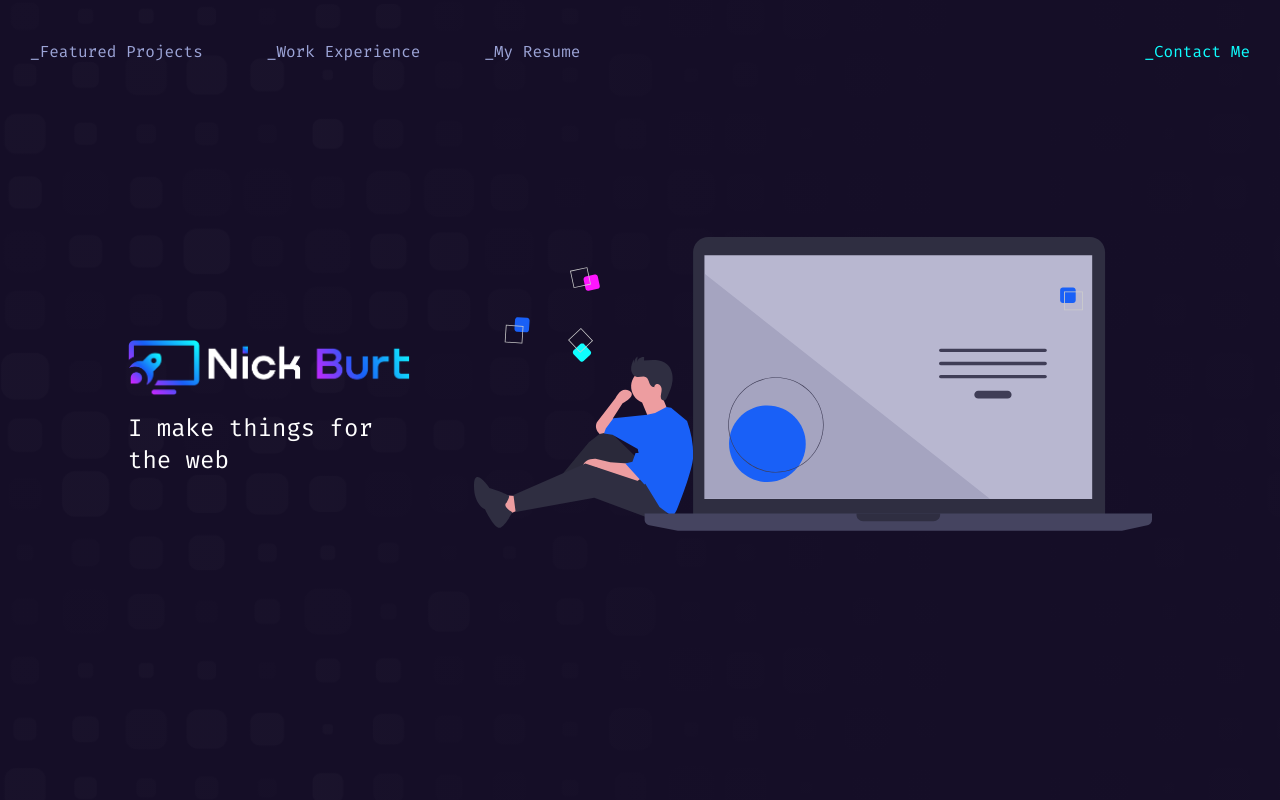
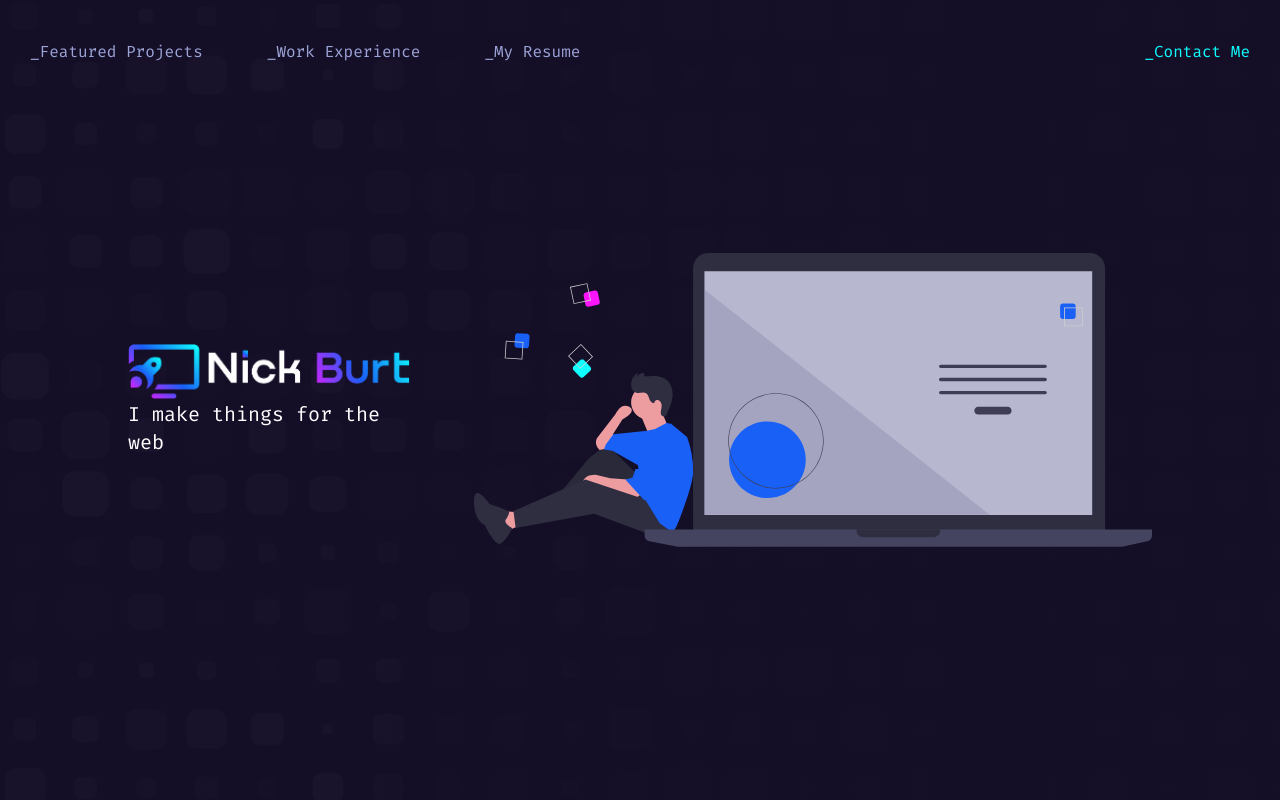
Before and after one commit to nbur4556/svkit-portfolio, a SvelteKit app: page / in a window 1280 px wide. Shown: the top 800 px of the page. Built offline with nearby package versions, Linux system fonts and the light colour scheme.

Commit message:
adjust sizing of hero image

```diff
--- a/src/components/Hero.svelte
+++ b/src/components/Hero.svelte
@@ -6,15 +6,14 @@
   ].join(" ")}
   data-cy="hero"
 >
-  <div class="flex flex-col justify-center pr-md">
-    <img class="my-xs w-400px" src="/images/full-logo.png" alt="Nick Burt" />
-    <h2 class="text-white text-2xl">I make things for the web</h2>
+  <div class="flex flex-col justify-center my-sm mr-md">
+    <img class="w-400px" src="/images/full-logo.png" alt="Nick Burt" />
+    <h2 class="text-white text-xl">I make things for the web</h2>
   </div>
   <div>
     <!--TODO: graphics-update: I should attribute unDraw if they want it, even if not required -->
     <!--TODO: graphics-update: Resize image -->
     <img
-      class="pb-sm"
       src="/images/undraw_code-thinking.svg"
       alt="A programmer working at his computer, drinking coffee. His cat is sleeping next to him on a book."
     />
```
